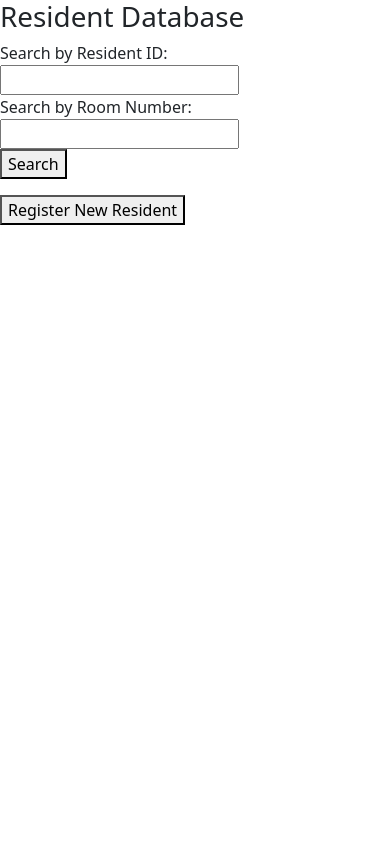
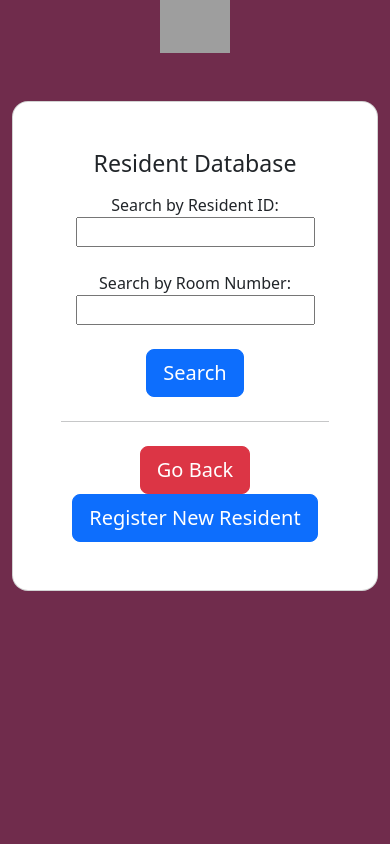
Before and after one commit to rosenb26/Software-Engineering-Group-Project, a Flask app: page /resident-database in a window 390 px wide. Run offline with Flask 3, Linux system fonts and the light colour scheme; some libraries are stand-ins or nearby versions; grey boxes are pictures that could not be loaded.

Commit message:
Update resident_database.html

```diff
--- a/SpringOakWebApp3.0/templates/resident_database.html
+++ b/SpringOakWebApp3.0/templates/resident_database.html
@@ -1,56 +1,144 @@
 <!DOCTYPE html>
 <html lang="en">
   <head>
-    <meta charset="UTF-8">
-    <meta name="viewport" content="width=device-width, initial-scale=1.0">
+    <meta charset="UTF-8" />
+    <meta name="viewport" content="width=device-width, initial-scale=1.0" />
     <title>Resident Database</title>
-    <link rel="stylesheet" href="https://cdn.jsdelivr.net/npm/bootstrap@5.0.0/dist/css/bootstrap.min.css">
+    <link
+      rel="stylesheet"
+      href="https://cdn.jsdelivr.net/npm/bootstrap@5.0.0/dist/css/bootstrap.min.css"
+    />
+    <link
+      href="https://cdn.jsdelivr.net/npm/bootstrap@5.3.2/dist/css/bootstrap.min.css"
+      rel="stylesheet"
+      integrity="sha384-T3c6CoIi6uLrA9TneNEoa7RxnatzjcDSCmG1MXxSR1GAsXEV/Dwwykc2MPK8M2HN"
+      crossorigin="anonymous"
+    />
+    <style>
+      #banner {
+        display: block;
+        margin-left: auto;
+        margin-right: auto;
+        width: 18%;
+      }
+    </style>
   </head>
   <body>
-    <h1>Resident Database</h1>
-
+    <section class="vh-100" style="background-color: #702c4c">
+      <img
+        id="banner"
+        src="https://career-website.cwydle.repl.co/static/banner2.png"
+      />
+      <div class="container py-5 h-73">
+        <div class="row d-flex justify-content-center align-items-center h-100">
+          <div class="col-12 col-md-8 col-lg-6 col-xl-5">
+            <div class="card shadow-2-strong" style="border-radius: 1rem">
+              <div class="card-body p-5 text-center">
+                <h3 class="mb-3">Resident Database</h3>
                 <form method="POST" action="{{ url_for('resident_database') }}">
-        <div>
-            <label for="search_resident_id">Search by Resident ID:</label>
-            <input type="text" id="search_resident_id" name="search_resident_id">
+                  <div class="form-outline mb-4">
+                    <label for="search_resident_id"
+                      >Search by Resident ID:</label
+                    >
+                    <input
+                      type="text"
+                      id="search_resident_id"
+                      name="search_resident_id"
+                    />
                   </div>
 
-        <div>
-            <label for="search_room_number">Search by Room Number:</label>
-            <input type="text" id="search_room_number" name="search_room_number">
+                  <div class="form-outline mb-4">
+                    <label for="search_room_number"
+                      >Search by Room Number:</label
+                    >
+                    <input
+                      type="text"
+                      id="search_room_number"
+                      name="search_room_number"
+                    />
                   </div>
 
-        <button type="submit">Search</button>
+                  <button
+                    class="btn btn-primary btn-lg btn-block"
+                    type="submit"
+                  >
+                    Search
+                  </button>
                 </form>
 
                 {% if resident_data %}
                 <h2>Resident Profile</h2>
                 <ul>
-            <li><strong>First Name:</strong> {{ resident_data['residentFirstName'] }}</li>
-            <li><strong>Last Name:</strong> {{ resident_data['residentLastName'] }}</li>
-            <li><strong>Birth Date:</strong> {{ resident_data['birthdate'] }}</li>
-            <li><strong>Room Number:</strong> {{ resident_data['roomNumber'] }}</li>
-            <li><strong>Entry Date:</strong> {{ resident_data['enterDate'] }}</li>
-            <li><strong>Insurance:</strong> {{ resident_data['insurance'] }}</li>
+                  <li>
+                    <strong>First Name:</strong> {{
+                    resident_data['residentFirstName'] }}
+                  </li>
+                  <li>
+                    <strong>Last Name:</strong> {{
+                    resident_data['residentLastName'] }}
+                  </li>
+                  <li>
+                    <strong>Birth Date:</strong> {{ resident_data['birthdate']
+                    }}
+                  </li>
+                  <li>
+                    <strong>Room Number:</strong> {{ resident_data['roomNumber']
+                    }}
+                  </li>
+                  <li>
+                    <strong>Entry Date:</strong> {{ resident_data['enterDate']
+                    }}
+                  </li>
+                  <li>
+                    <strong>Insurance:</strong> {{ resident_data['insurance'] }}
+                  </li>
                 </ul>
 
                 <h2>Emergency Contact</h2>
                 <ul>
-            <li><strong>Full Name:</strong> {{ resident_data['emergencyContactFullName'] }}</li>
-            <li><strong>Phone Number:</strong> {{ resident_data['emergencyContactPhoneNumber'] }}</li>
+                  <li>
+                    <strong>Full Name:</strong> {{
+                    resident_data['emergencyContactFullName'] }}
+                  </li>
+                  <li>
+                    <strong>Phone Number:</strong> {{
+                    resident_data['emergencyContactPhoneNumber'] }}
+                  </li>
                 </ul>
 
                 <h2>Visitor List</h2>
                 <ul>
                   {% for visitor in visitor_list %}
-                <li><strong>Full Name:</strong> {{ visitor['visitorFirstName'] }} {{ visitor['visitorLastName'] }}</li>
-                <li><strong>Phone Number:</strong> {{ visitor['phoneNumber'] }}</li>
+                  <li>
+                    <strong>Full Name:</strong> {{ visitor['visitorFirstName']
+                    }} {{ visitor['visitorLastName'] }}
+                  </li>
+                  <li>
+                    <strong>Phone Number:</strong> {{ visitor['phoneNumber'] }}
+                  </li>
                   {% endfor %}
                 </ul>
                 {% endif %}
 
                 <p>{{ error_message }}</p>
-
-    <a href="{{ url_for('register') }}"><button>Register New Resident</button></a>
+                <hr class="my-4" />
+                <a
+                  href="{{url_for('dashboard')}}"
+                  type="button"
+                  class="btn btn-primary btn-lg btn-block btn-danger"
+                  >Go Back</a
+                >
+                <a
+                  href="{{ url_for('register') }}"
+                  type="button"
+                  class="btn btn-primary btn-lg btn-block"
+                  >Register New Resident</a
+                >
+              </div>
+            </div>
+          </div>
+        </div>
+      </div>
+    </section>
   </body>
 </html>
```
Lines whose indentation alone changed are shown as unchanged.
